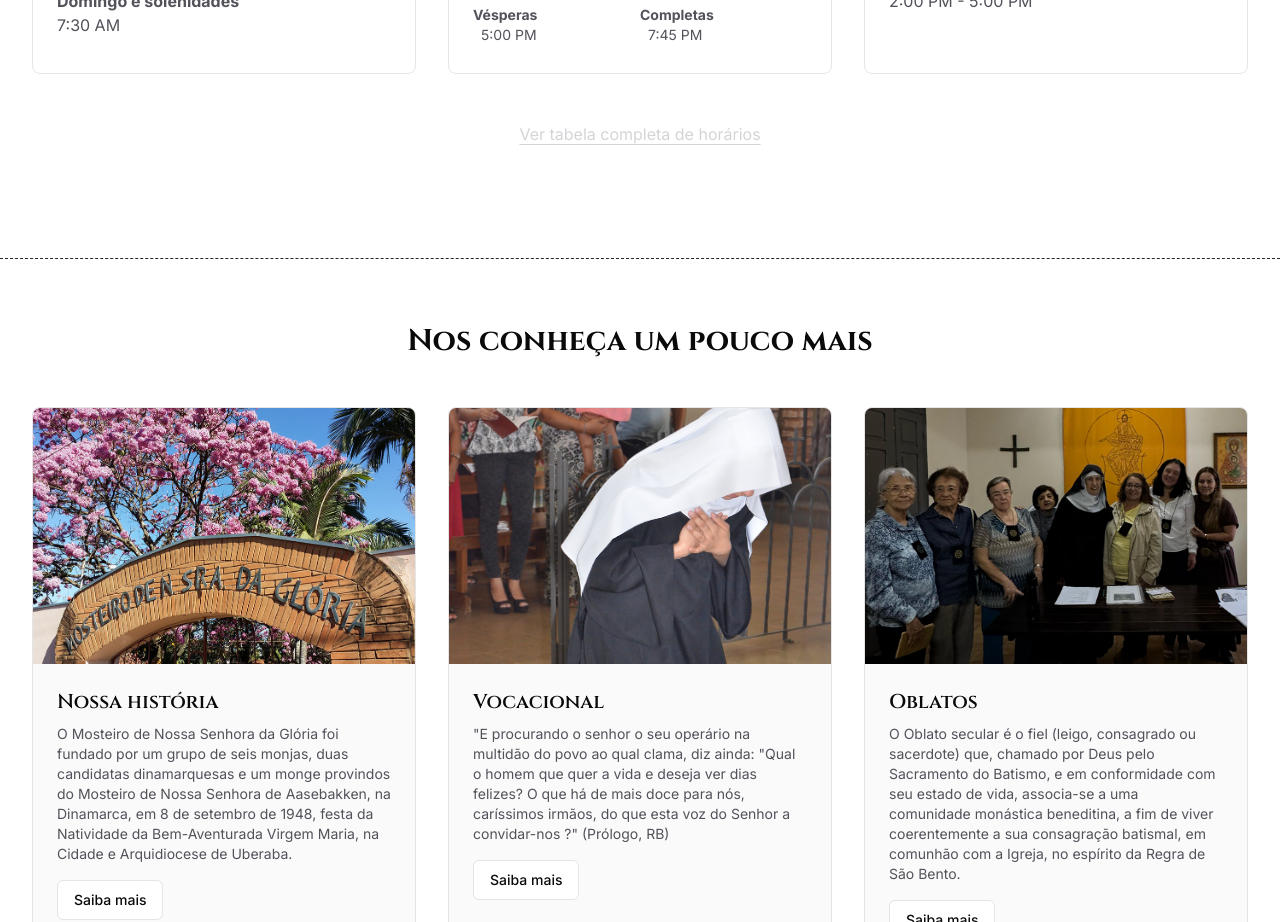
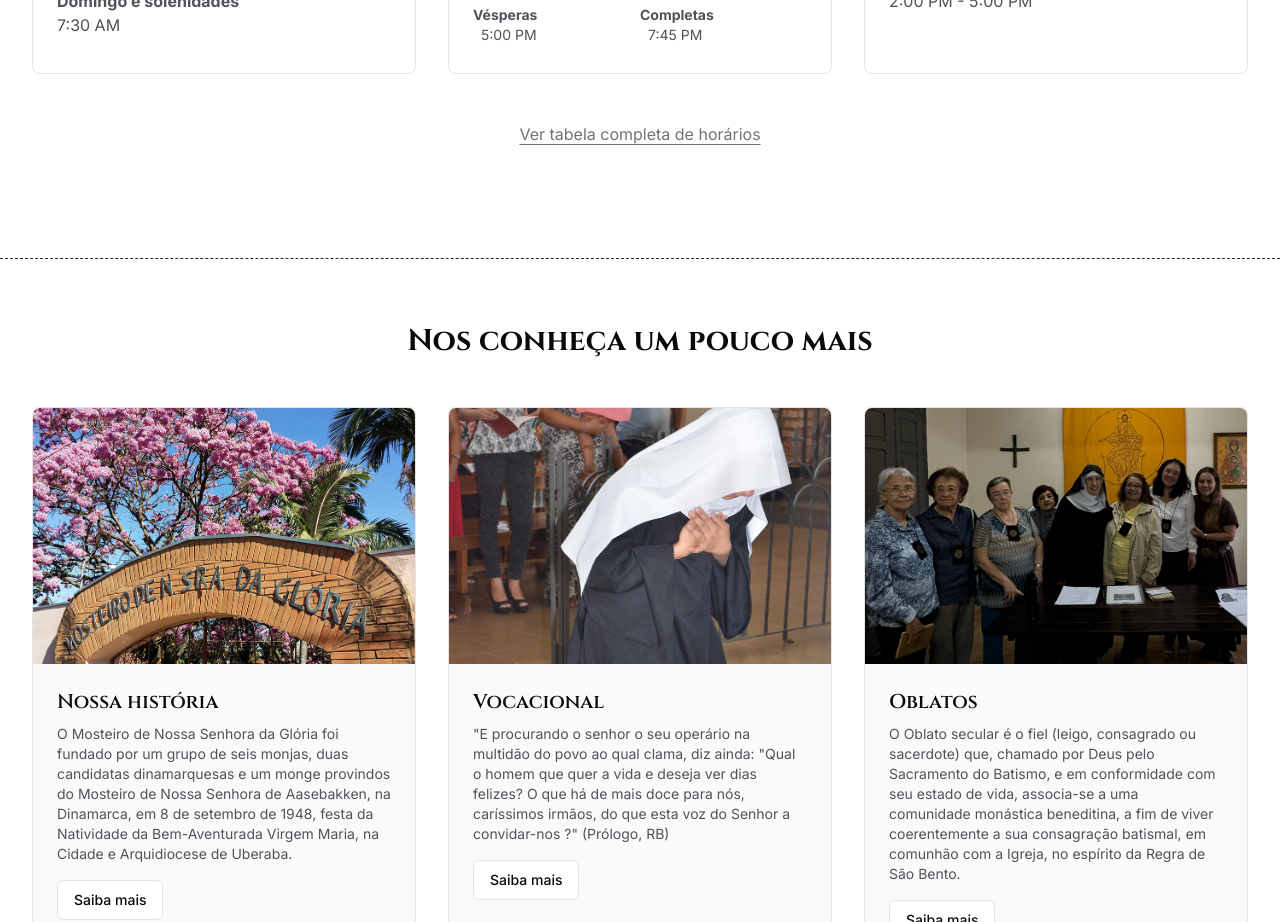
Before and after one commit to Patrick-Imbrizi/monjasbeneditinas, a Next.js app: page / in a window 1280 px wide. Shown: the part 1340-2262 px from the top of the page. Built offline with nearby package versions, Linux system fonts and the light colour scheme.

Commit message:
fix:style at light theme

```diff
--- a/app/page.tsx
+++ b/app/page.tsx
@@ -119,7 +119,7 @@ export default function Home() {
             </div>
           </div>
           <div className="w-full flex justify-center py-12">
-            <a href='/nossos-horarios' className="text-zinc-300 hover:text-white text-center underline underline-offset-4">
+            <a href='/nossos-horarios' className="text-zinc-500 hover:text-zinc-400 dark:text-zinc-300 dark:hover:text-white text-center underline underline-offset-4">
               Ver tabela completa de horários
             </a>
           </div>
```
